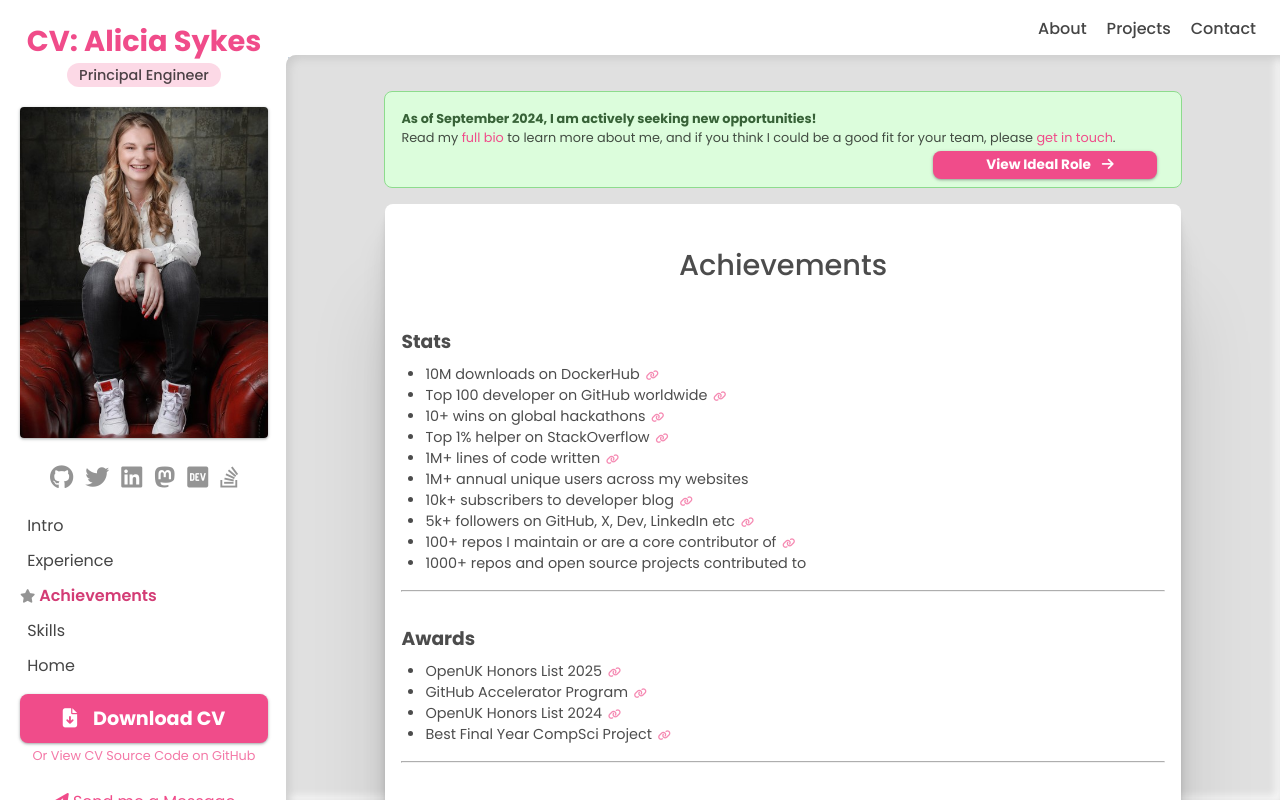
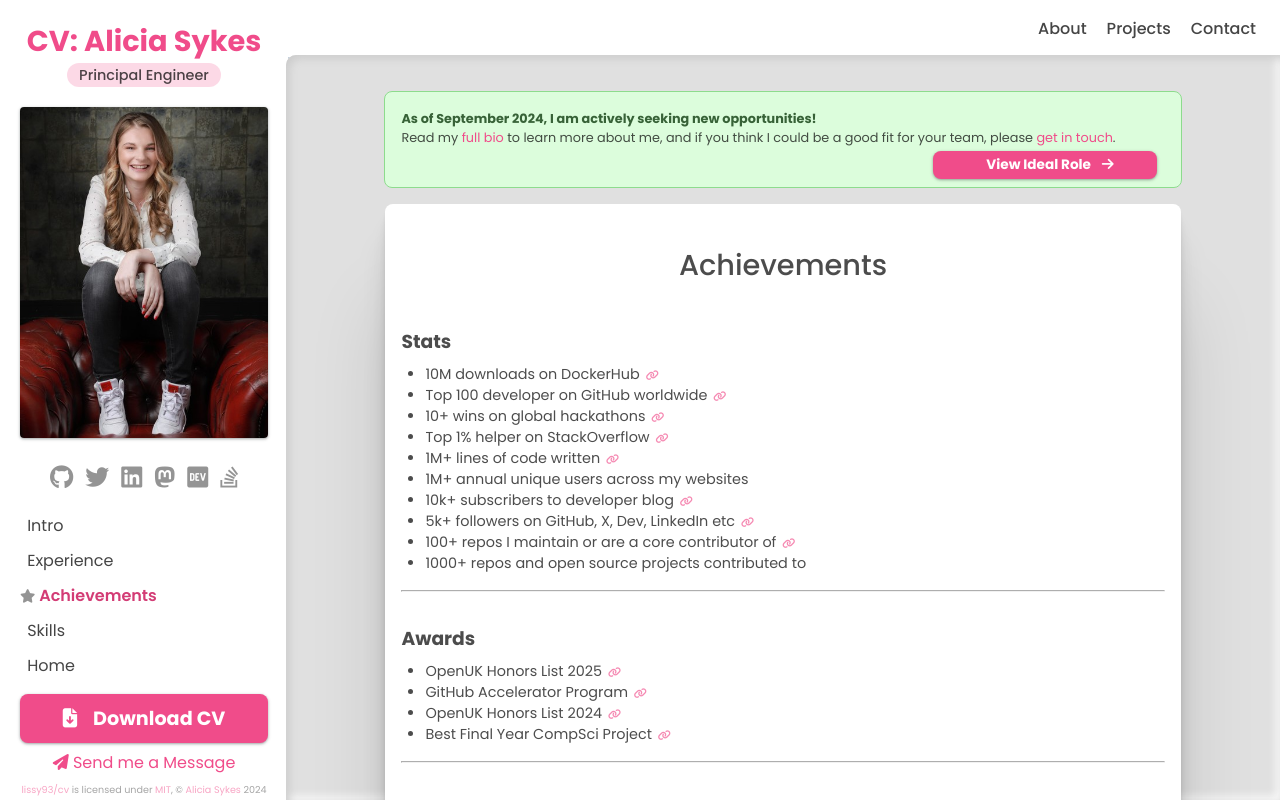
Before and after one commit to Lissy93/cv, a SvelteKit app in the folder web/: page /achievements in a window 1280 px wide. Built offline with nearby package versions, Linux system fonts and the light colour scheme; some icons are missing.

Commit message:
fix: Scroll on sidebar

```diff
--- a/web/src/styles/page-global.scss
+++ b/web/src/styles/page-global.scss
@@ -32,6 +32,10 @@
   box-shadow: var(--box-shadow);
   z-index: 9;
   justify-content: space-between;
+
+  @media (max-height: 800px) {
+    .aside-inner { overflow-x: auto; }
+  }
 
   .aside-inner {
     padding: 1.25rem;
```
